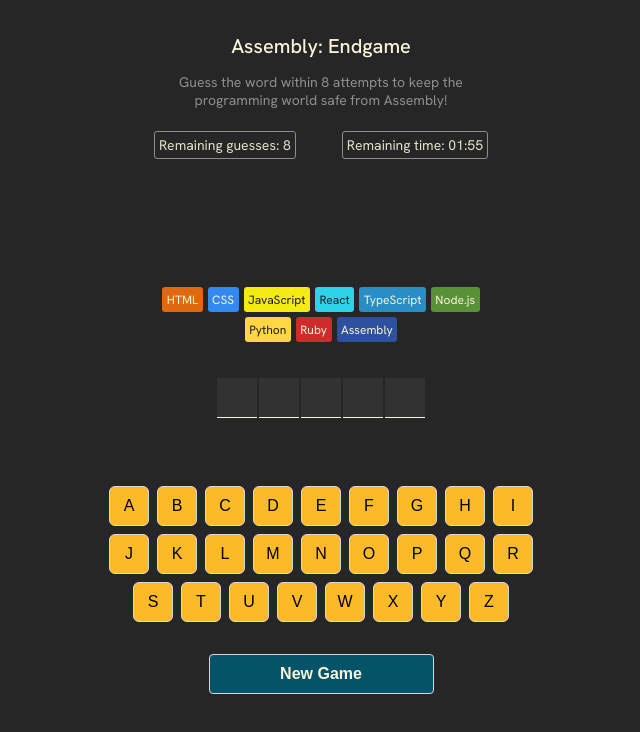
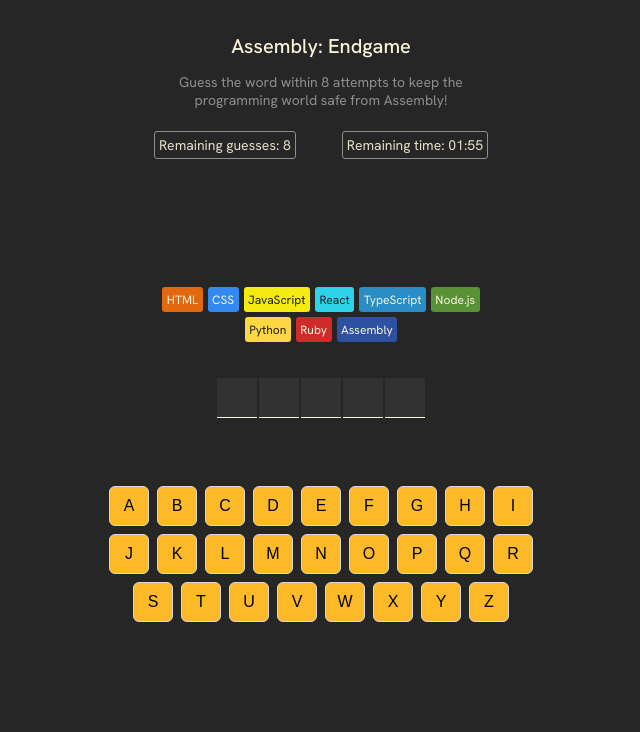
Before and after one commit to ak18dec/assembly-endgame, a React (Vite) app: page / in a window 1280 px wide. Shown: the top 732 px of the page, without its empty margins (319-959 px from the left). Built offline with nearby package versions, Linux system fonts and the light colour scheme.

Commit message:
New Btn condition reverted

```diff
--- a/src/App.jsx
+++ b/src/App.jsx
@@ -125,7 +125,7 @@
         isGameOver={isGameOver}
         word={word}
       />
-      {true &&
+      {isGameOver &&
         <button
           className='new-game'
           onClick={startNewGame}
```
